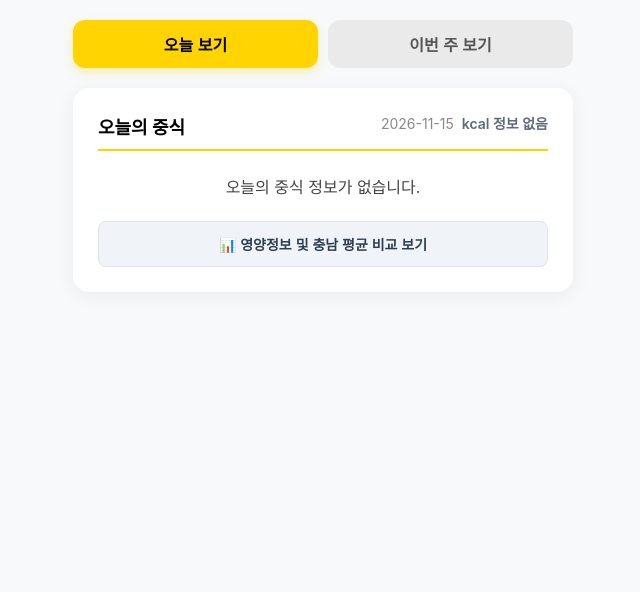
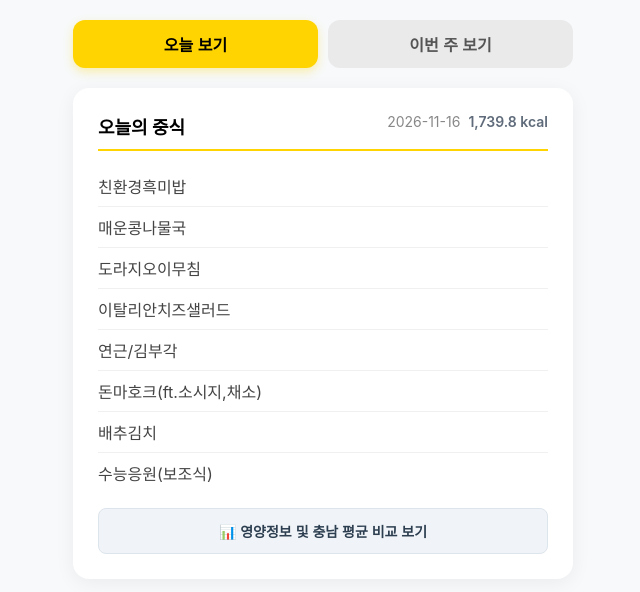
Before and after one commit to 0115seed-sketch/meal-app2, a plain HTML site: page index.html in a window 1280 px wide. Shown: the whole page, without its empty margins (317-957 px from the left). Drawn offline with Linux system fonts and the light colour scheme.

Commit message:
Auto-update meal data: 2026-11-16

```diff
--- a/index.html
+++ b/index.html
@@ -3,11 +3,11 @@
 <head>
     <meta charset="UTF-8">
     <meta name="viewport" content="width=device-width, initial-scale=1.0">
-    <title>업성고 급식 - 2026-11-15</title>
+    <title>업성고 급식 - 2026-11-16</title>
     <meta property="og:type" content="website">
-    <meta property="og:title" content="오늘의 급식 (2026-11-15)">
-    <meta property="og:description" content="중식 정보 없음">
-    <meta property="og:image" content="https://0115seed-sketch.github.io/meal-app2/images/meal_20261115.png">
+    <meta property="og:title" content="오늘의 급식 (2026-11-16)">
+    <meta property="og:description" content="친환경흑미밥, 매운콩나물국, 도라지오이무침, 이탈리안치즈샐러드, 연근/김부각, 돈마호크(f...">
+    <meta property="og:image" content="https://0115seed-sketch.github.io/meal-app2/images/meal_20261116.png">
     <meta property="og:image:width" content="800">
     <meta property="og:image:height" content="400">
     <style>
@@ -175,7 +175,7 @@
             <h2 id="today-title">
                 오늘의 중식
                 <span class="title-meta">
-                    <span class="date">2026-11-15</span>
+                    <span class="date">2026-11-16</span>
                     <span class="kcal" id="today-kcal"></span>
                 </span>
             </h2>
@@ -203,9 +203,9 @@
 
     <script>
         // 파이썬 스크립트에서 주입하는 데이터
-        const weeklyData = {"20261109": {"date_formatted": "2026-11-09", "dishes": ["친환경보리밥", "콩나물국", "비름나물무침", "돈목살양념구이", "(해물)볶음우동", "깍두기/배추김치", "요거트아이스크림(딸기맛)"], "nutrients": {"carbs": 97.8, "protein": 29.4, "fat": 17.6, "kcal": 691.3}}, "20261110": {"date_formatted": "2026-11-10", "dishes": ["친환경가바쌀밥", "순살감자탕", "도토리묵&양념장", "임연수카레구이", "배추/총각김치", "왁뿌애플망고요거트소금빵"], "nutrients": {"carbs": 87.2, "protein": 24.2, "fat": 14.5, "kcal": 588.4}}, "20261111": {"date_formatted": "2026-11-11", "dishes": ["치킨마요덮밥", "유부된장국", "오징어미나리무침", "떡볶이+야채튀김+김말이", "깍두기", "그레인롱바이트(딸기맛)"], "nutrients": {"carbs": 75.6, "protein": 21.5, "fat": 22.8, "kcal": 601.7}}, "20261112": {"date_formatted": "2026-11-12", "dishes": ["친환경보리밥", "들깨수제비국", "취나물볶음", "대패삼겹살구이/파채무침", "보쌈김치", "(미니)레인보우도넛", "파인애플+방울토마토"], "nutrients": {"carbs": 46.1, "protein": 16.7, "fat": 33.4, "kcal": 566.9}}, "20261113": {"date_formatted": "2026-11-13", "dishes": ["친환경찹쌀밥(선택밥)", "토마토s.스파게티(ft.블랙타이거새우)", "단호박크림스프", "양상추샐러드&파인D", "닭다리오븐구이", "깍두기", "수능응원 초콜릿(QR)"], "nutrients": {"carbs": 31.3, "protein": 19.4, "fat": 15.8, "kcal": 352.0}}};
+        const weeklyData = {"20261116": {"date_formatted": "2026-11-16", "dishes": ["친환경흑미밥", "매운콩나물국", "도라지오이무침", "이탈리안치즈샐러드", "연근/김부각", "돈마호크(ft.소시지,채소)", "배추김치", "수능응원(보조식)"], "nutrients": {"carbs": 200.5, "protein": 49.7, "fat": 79.8, "kcal": 1739.8}}, "20261117": {"date_formatted": "2026-11-17", "dishes": ["친환경찹쌀밥", "쑥갓어묵국", "새송이부추무침", "마라s.부대햄볶음", "왕돈까스/소스", "깍두기/배추김치", "야쿠르트프리미엄라이트"], "nutrients": {"carbs": 100.9, "protein": 21.8, "fat": 35.9, "kcal": 816.6}}, "20261118": {"date_formatted": "2026-11-18", "dishes": ["짜장밥", "달걀쪽파국", "고구마줄기나물", "치킨가라아게(치즈시즈닝)", "하트단무지/깍두기", "파인애플+방울토마토"], "nutrients": {"carbs": 68.1, "protein": 20.5, "fat": 18.3, "kcal": 525.7}}, "20261120": {"date_formatted": "2026-11-20", "dishes": ["친환경보리밥", "소고기뭇국", "꽈리고추메추리알조림", "비빔쫄면", "제육볶음", "열무/배추김치", "피자볼&호떡볼"], "nutrients": {"carbs": 110.6, "protein": 38.3, "fat": 20.6, "kcal": 799.9}}};
         const chungnamAvg = {"carbs": 100.9, "protein": 31.8, "fat": 20.6, "sample_count": 190};
-        const todayYmd = "20261115";
+        const todayYmd = "20261116";
 
         // 요일 배열
         const daysOfWeek = ['일', '월', '화', '수', '목', '금', '토'];
```
Also changed, not shown: images/meal_20261115.png (deleted), images/meal_20261116.png (added), 1 other file.
